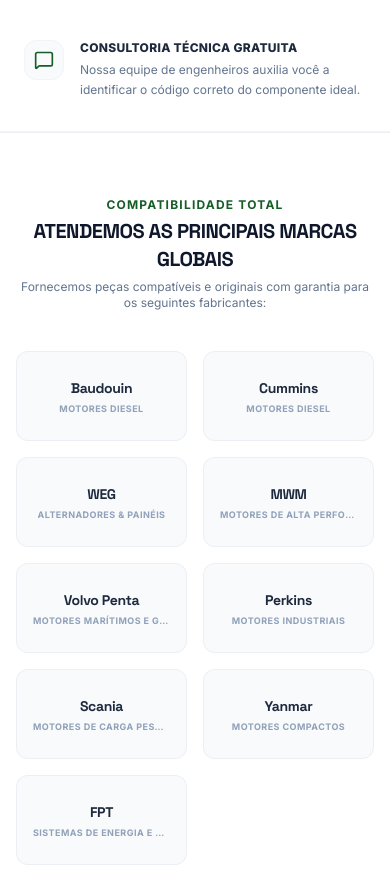
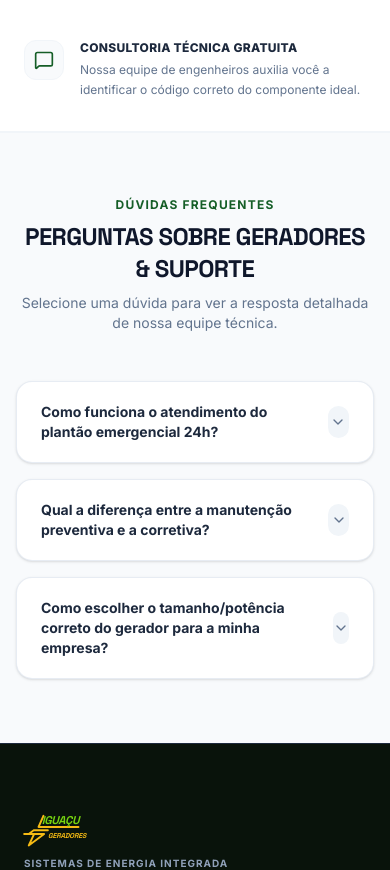
Before and after one commit to iguacugeradores-cell/Igua-u, a React (Vite) app: page / in a window 390 px wide. Shown: the part 4923-5793 px from the top of the page. Built offline with nearby package versions, Linux system fonts and the light colour scheme.

Commit message:
refactor(PecasView): remove unused brands showcase section
Clean up the components/PecasView component by removing the brand list and its associated section to streamline the UI.

```diff
--- a/src/components/PecasView.tsx
+++ b/src/components/PecasView.tsx
@@ -10,18 +10,6 @@ interface PecasViewProps {
 }
 
 export default function PecasView({ scrollToSection }: PecasViewProps) {
-  const partBrands = [
-    { name: 'Baudouin', type: 'Motores Diesel' },
-    { name: 'Cummins', type: 'Motores Diesel' },
-    { name: 'WEG', type: 'Alternadores & Painéis' },
-    { name: 'MWM', type: 'Motores de Alta Performance' },
-    { name: 'Volvo Penta', type: 'Motores Marítimos e Geradores' },
-    { name: 'Perkins', type: 'Motores Industriais' },
-    { name: 'Scania', type: 'Motores de Carga Pesada' },
-    { name: 'Yanmar', type: 'Motores Compactos' },
-    { name: 'FPT', type: 'Sistemas de Energia e Propulsão' }
-  ];
-
   return (
     <div className="flex-1 flex flex-col bg-slate-50">
 
@@ -58,33 +46,6 @@ export default function PecasView({ scrollToSection }: PecasViewProps) {
         </div>
       </section>
 
-      {/* 4. BRANDS SHOWCASE */}
-      <section className="py-16 px-4 bg-white border-t border-b border-slate-200/60">
-        <div className="max-w-7xl mx-auto">
-          <div className="text-center mb-10">
-            <span className="text-brand-blue text-xs font-bold tracking-widest uppercase block mb-1">Compatibilidade Total</span>
-            <h3 className="text-xl md:text-2xl font-black text-slate-900 uppercase tracking-tight font-heading">
-              Atendemos as Principais Marcas Globais
-            </h3>
-            <p className="text-slate-500 text-xs md:text-sm mt-1.5">Fornecemos peças compatíveis e originais com garantia para os seguintes fabricantes:</p>
-          </div>
-
-          <div className="grid grid-cols-2 sm:grid-cols-3 lg:grid-cols-9 gap-4">
-            {partBrands.map((brand, bIdx) => (
-              <div
-                key={bIdx}
-                className="bg-slate-50 rounded-xl p-4 border border-slate-200/50 flex flex-col justify-center items-center text-center hover:bg-slate-100/75 hover:border-brand-blue/10 transition-all min-h-[90px]"
-              >
-                <span className="font-heading font-black text-sm text-slate-800 tracking-tight">{brand.name}</span>
-                <span className="text-[9px] text-slate-400 uppercase font-bold tracking-wider mt-1 block truncate max-w-full">
-                  {brand.type}
-                </span>
-              </div>
-            ))}
-          </div>
-        </div>
-      </section>
-
     </div>
   );
 }
```
